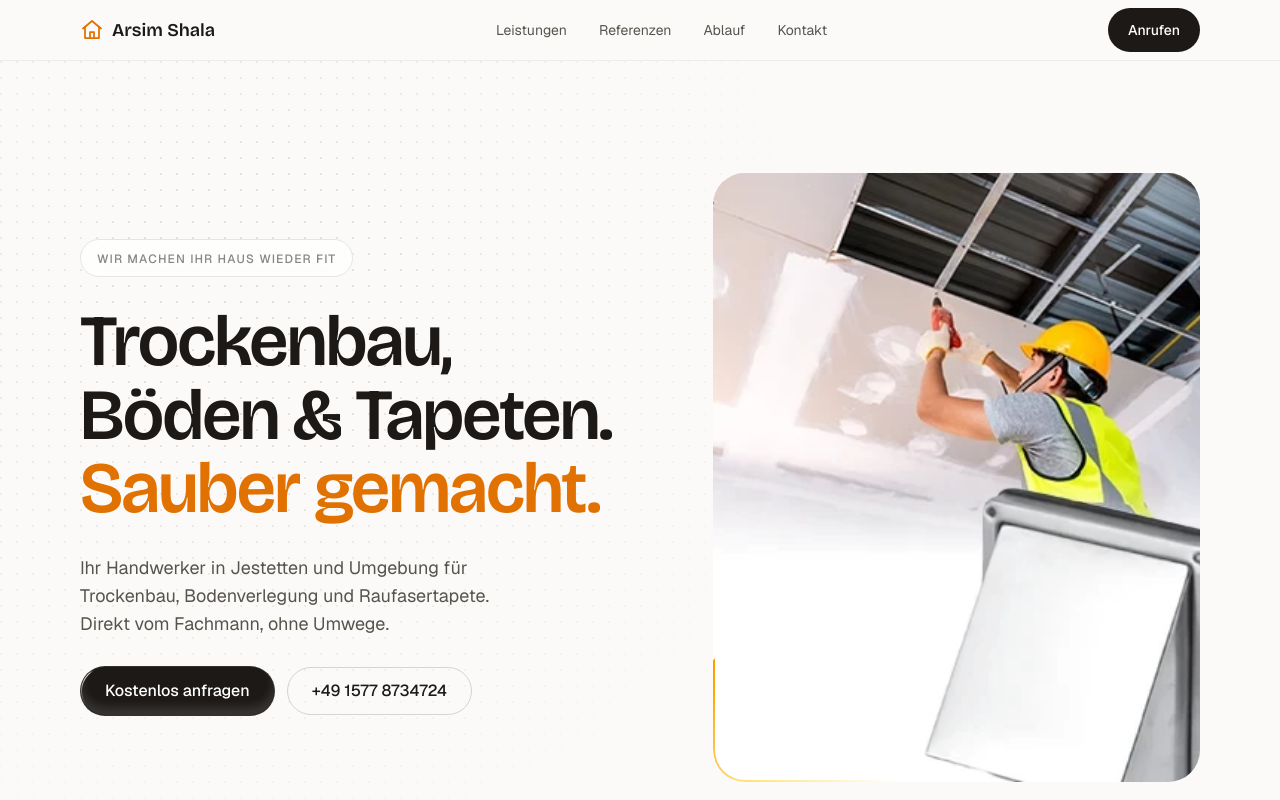
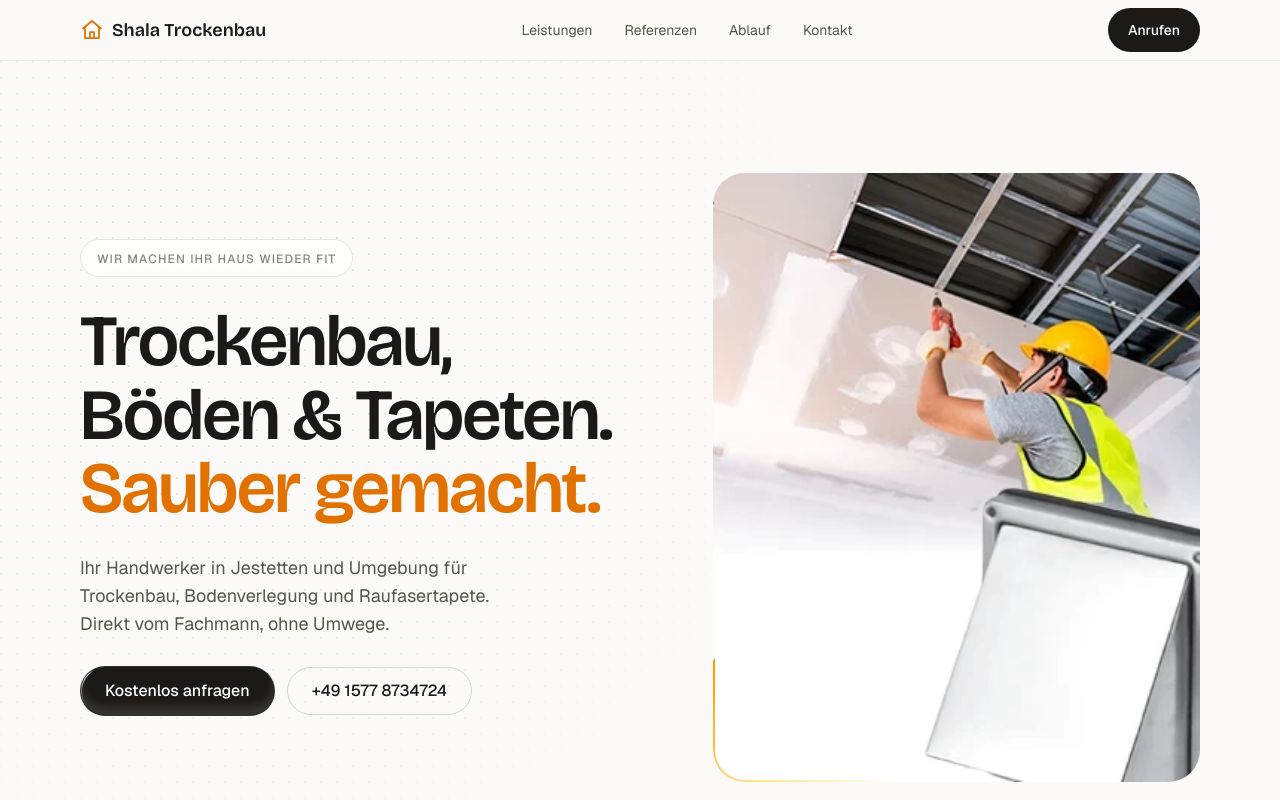
Before and after one commit to cagataykapuagasi/arsimwebsite, a Next.js app: page / in a window 1280 px wide. Shown: the top 800 px of the page. Built offline with nearby package versions, Linux system fonts and the light colour scheme.

Commit message:
feat: brand as Shala Trockenbau, auto footer year

```diff
--- a/src/app/layout.tsx
+++ b/src/app/layout.tsx
@@ -19,8 +19,8 @@ const geistMono = Geist_Mono({
 });
 
 export const metadata: Metadata = {
-  title: "Arsim Shala – Trockenbau, Bodenverlegung & Tapezieren in Jestetten",
-  description: "Trockenbau, Bodenverlegung und Tapezieren mit Raufaser in Jestetten und Umgebung. Jetzt bei Arsim Shala anfragen.",
+  title: "Shala Trockenbau – Trockenbau, Bodenverlegung & Tapezieren in Jestetten",
+  description: "Trockenbau, Bodenverlegung und Tapezieren mit Raufaser in Jestetten und Umgebung. Jetzt bei Shala Trockenbau anfragen.",
 };
 
 export default function RootLayout({ children }: LayoutProps<"/">) {
--- a/src/components/layout/site-footer.tsx
+++ b/src/components/layout/site-footer.tsx
@@ -1,3 +1,4 @@
+import { cacheLife } from "next/cache";
 import { Container } from "@/components/layout/container";
 import { contact } from "@/content/site";
 
@@ -7,11 +8,19 @@ const legalLinks = [
   { href: "#", label: "Datenschutz" },
 ];
 
+async function CurrentYear() {
+  "use cache";
+  cacheLife("days");
+  return new Date().getFullYear();
+}
+
 export function SiteFooter() {
   return (
     <footer className="border-t border-stone-200">
       <Container className="flex flex-wrap items-center justify-between gap-x-4 py-3 text-xs text-stone-500">
-        <span>© 2026 {contact.name}</span>
+        <span>
+          © <CurrentYear /> {contact.company} · Inh. {contact.name}
+        </span>
         <nav aria-label="Rechtliches" className="flex gap-2">
           {legalLinks.map((link) => (
             <a key={link.label} href={link.href} className="flex min-h-11 items-center px-2 hover:text-stone-900">
--- a/src/components/layout/site-header.tsx
+++ b/src/components/layout/site-header.tsx
@@ -9,7 +9,7 @@ export function SiteHeader() {
       <Container className="flex items-center gap-3 py-2 md:justify-between md:gap-6">
         <a href="#" className="font-heading mr-auto flex min-h-11 items-center gap-2 text-lg font-semibold md:mr-0">
           <HouseIcon className="text-brand h-6 w-6" />
-          {contact.name}
+          {contact.company}
         </a>
         <nav aria-label="Hauptnavigation" className="hidden text-sm text-stone-600 md:flex lg:gap-2">
           {nav.map((item) => (
--- a/src/content/site.ts
+++ b/src/content/site.ts
@@ -1,5 +1,6 @@
 // ponytail: projects are placeholders until real photos arrive
 export const contact = {
+  company: "Shala Trockenbau",
   name: "Arsim Shala",
   phone: "+49 1577 8734724",
   email: "info@shalatrockenbau.com",
```
